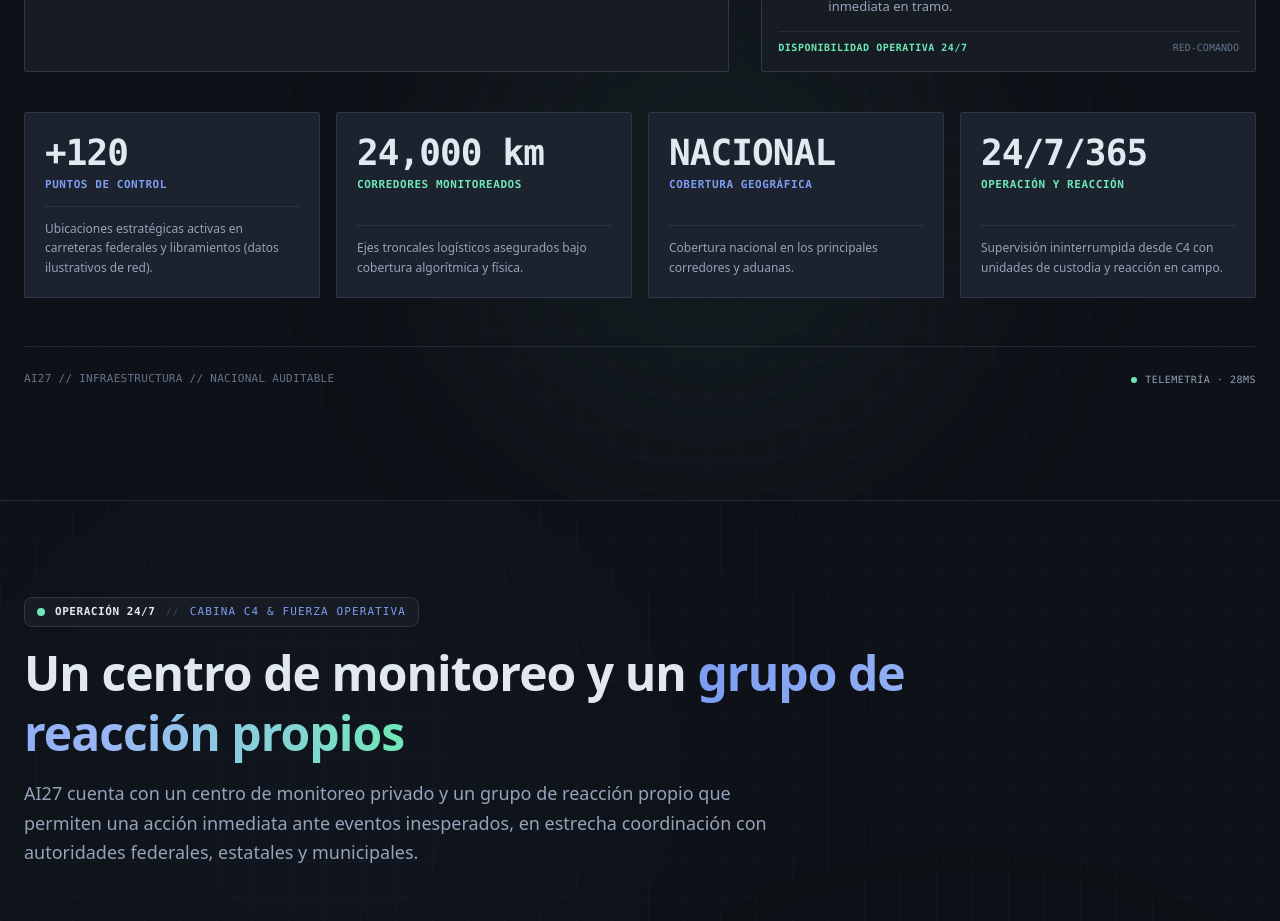
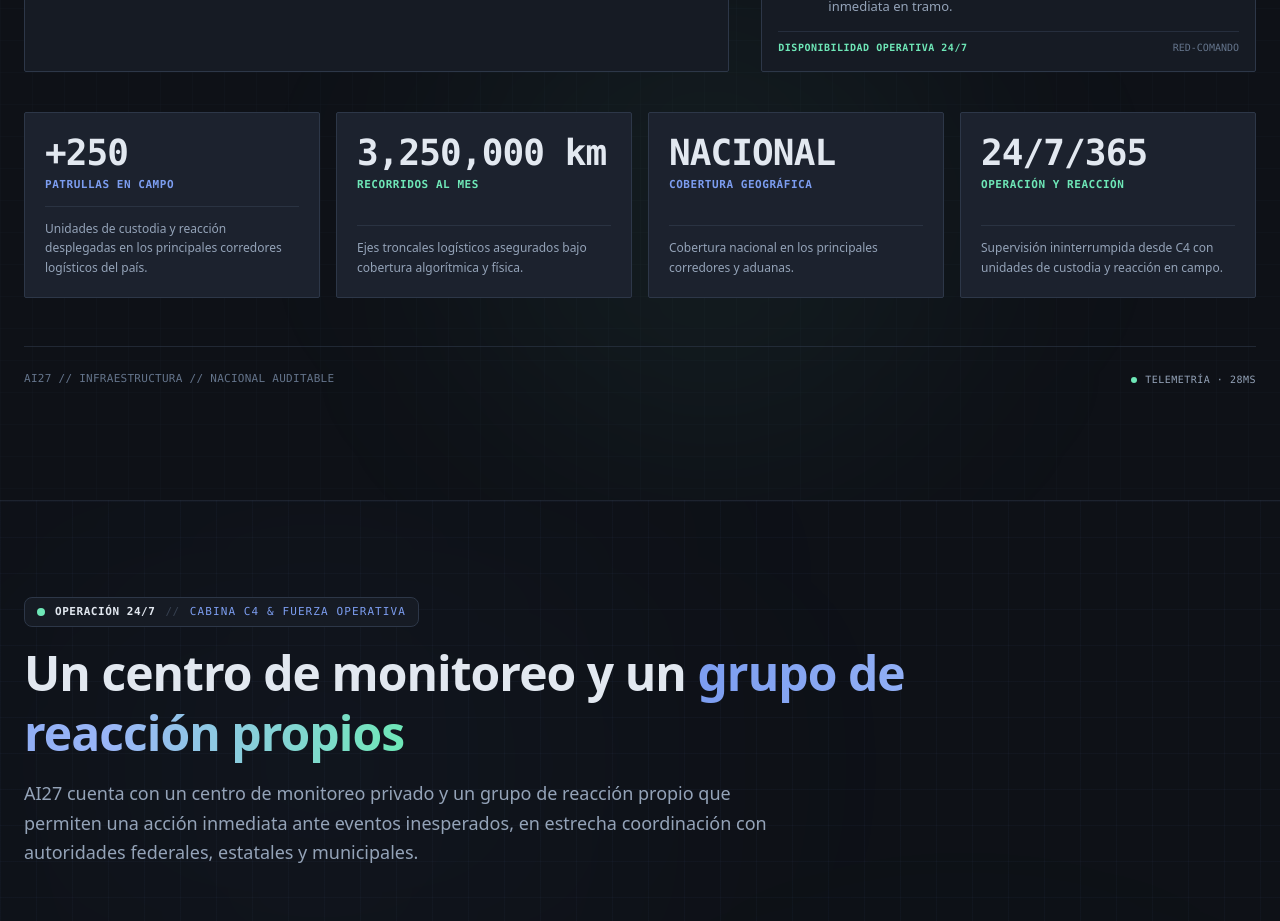
Before and after one commit to AI27-Tech/landing-web-frontend, a React (Vite) app: page / in a window 1280 px wide. Shown: the part 3320-4241 px from the top of the page. Built offline with nearby package versions, Linux system fonts and the light colour scheme.

Commit message:
fix: InfraMetrics adjustments

```diff
--- a/src/features/infraestructura/InfraMetrics.tsx
+++ b/src/features/infraestructura/InfraMetrics.tsx
@@ -17,17 +17,18 @@
 
 const metricas: Metrica[] = [
   {
-    valor: <Counter value={120} prefix="+" />,
+    valor: <Counter value={250} prefix="+" />,
     numerica: true,
-    etiqueta: 'Puntos de control',
+    etiqueta: 'Patrullas en campo',
     etiquetaColor: 'text-primary',
     descripcion:
-      'Ubicaciones estratégicas activas en carreteras federales y libramientos (datos ilustrativos de red).',
+      'Unidades de custodia y reacción desplegadas en los principales corredores logísticos del país.',
   },
   {
-    valor: <Counter value={24000} suffix=" km" />,
+    // Km recorridos al mes = 250 patrullas × 13,000 km por unidad al mes.
+    valor: <Counter value={3250000} suffix=" km" />,
     numerica: true,
-    etiqueta: 'Corredores monitoreados',
+    etiqueta: 'recorridos al mes',
     etiquetaColor: 'text-success',
     descripcion: 'Ejes troncales logísticos asegurados bajo cobertura algorítmica y física.',
   },
```
